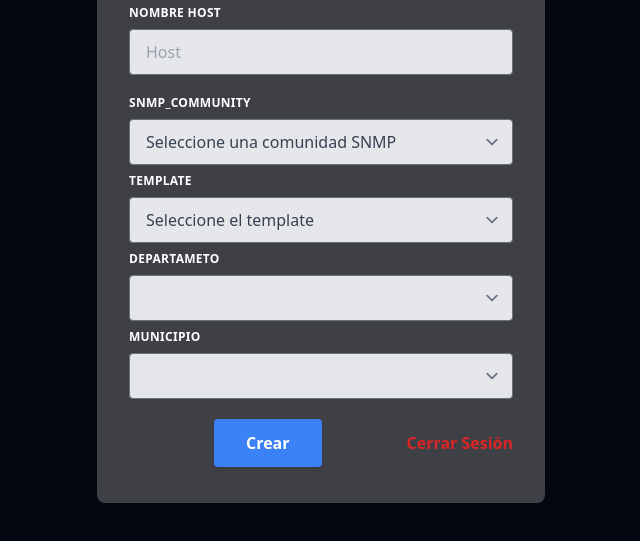
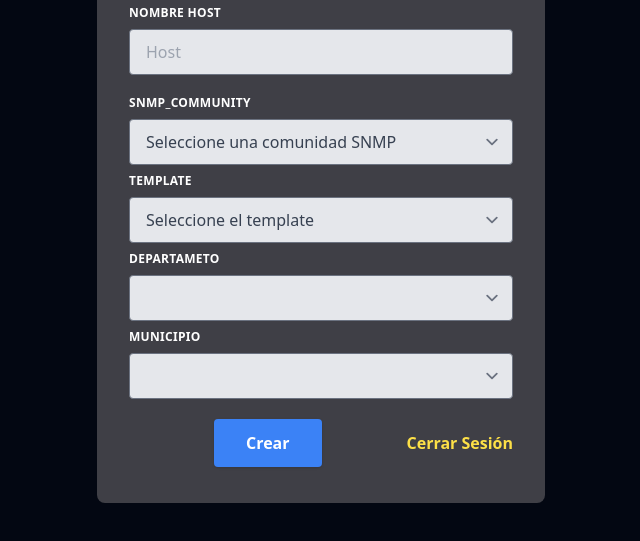
Before and after one commit to jfgutierrezc/apiRestJava, a website: page main.html in a window 1280 px wide. Shown: the part 213-754 px from the top of the page, without its empty margins (319-959 px from the left). Drawn offline with nearby package versions, Linux system fonts and the light colour scheme; no server answers; sample sign-in values are in the browser's storage.

Commit message:
Update logout button style

```diff
--- a/main.html
+++ b/main.html
@@ -165,9 +165,9 @@
             </button>
           </div>
           <div class="flex justify-right">
-            <a href="#" class="text-red-600 hover:text-red-300" id="logout" onclick="logout()" style="font-weight: bold;"
-              >Cerrar Sesión</a
-            >
+            <a href="#" class="text-yellow-300 hover:text-yellow-600" id="logout" onclick="logout()" style="font-weight: bold;">
+              Cerrar Sesión
+            </a>
           </div>
         </div>
         <div class="mt-1"></div>
```
